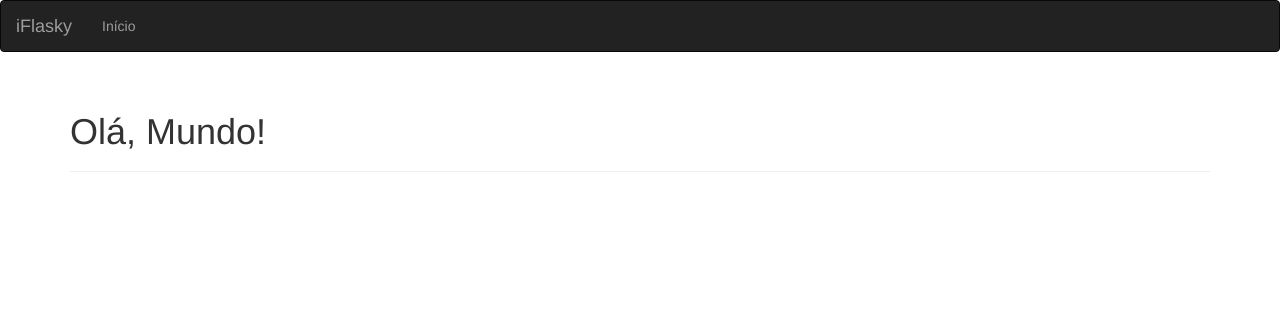
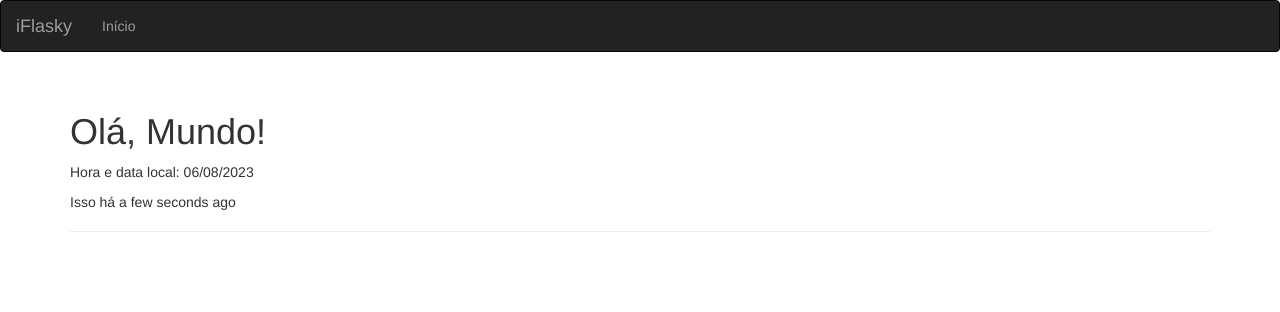
Before and after one commit to israelcvb/iFlasky, a Flask app: page / in a window 1280 px wide. Shown: the top 312 px of the page. Run offline with Flask 3, Linux system fonts and the light colour scheme; some libraries are stand-ins or nearby versions.

Commit message:
Localização de datas e horas com o Flask-Moment.

```diff
--- a/hello.py
+++ b/hello.py
@@ -1,13 +1,17 @@
+from datetime import datetime
+
 from flask import Flask, render_template
 from flask_bootstrap import Bootstrap
+from flask_moment import Moment
 
 app = Flask(__name__)
 bootstrap = Bootstrap(app)
+moment = Moment(app)
 
 
 @app.route('/')
 def index():
-    return render_template('index.html')
+    return render_template('index.html' , current_time=datetime.utcnow())
 
 
 @app.route('/user/<name>')
--- a/templates/base.html
+++ b/templates/base.html
@@ -1,6 +1,18 @@
 {% extends "bootstrap/base.html" %}
 
 {% block title %}iFlasky{% endblock %}
+
+{% block head %}
+{{ super() }}
+<link rel="shortcut icon" href="{{ url_for('static', filename='flask-logo-png-transparent.png') }}" type="image/x-icon">
+<link rel="icon" href="{{ url_for('static', filename='flask-logo-png-transparent.png') }}" type="image/x-icon">
+{% endblock %}}
+
+{% block scripts %}
+{{ super() }}
+{{ moment.include_moment() }}
+{{ moment.locale('pt_br') }}
+{% endblock %}
 
 {% block navbar %}
 <div class="navbar navbar-inverse" role="navigation">
--- a/templates/index.html
+++ b/templates/index.html
@@ -4,4 +4,6 @@
 
 {% block page_content %}
 <h1>Olá, Mundo!</h1>
+<p>Hora e data local: {{ moment(current_time).format('L') }}</p>
+<p>Isso há {{ moment(current_time).fromNow(refresh=True) }}</p>
 {% endblock %}
```
Also changed, not shown: static/img/flask_logo_icon.ico (deleted), static/img/iFlasky.avif (deleted).
